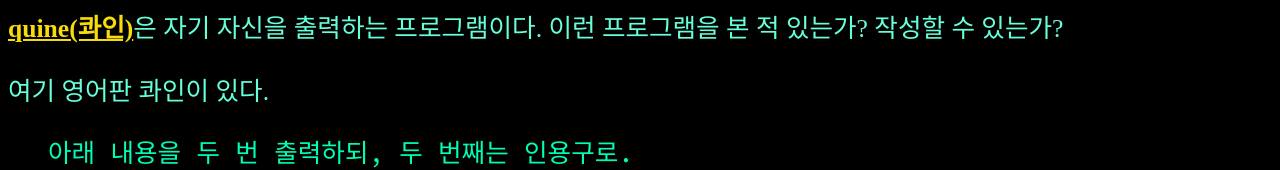
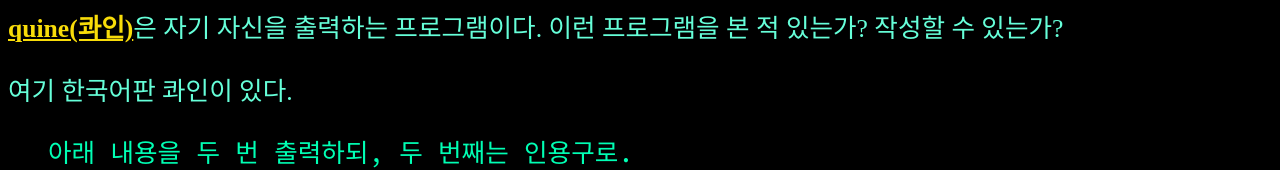
Before and after one commit to SUNBEAMktw/GreatIdeasTCS, a plain HTML site: page 1/3.html in a window 1280 px wide. Shown: the part 1054-1224 px from the top of the page. Drawn offline with Linux system fonts and the light colour scheme.

Commit message:
Update 3.html

```diff
--- a/1/3.html
+++ b/1/3.html
@@ -69,7 +69,7 @@
 
   <p><b>quine(콰인)</b>은 자기 자신을 출력하는 프로그램이다. 이런 프로그램을 본 적 있는가? 작성할 수 있는가?</p>
 
-<p>여기 영어판 콰인이 있다.</p>
+<p>여기 한국어판 콰인이 있다.</p>
 
 <ul><mark><p>아래 내용을 두 번 출력하되, 두 번째는 인용구로.</p>
   “아래 내용을 두 번 출력하되, 두 번째는 인용구로.”</mark></ul>
```
